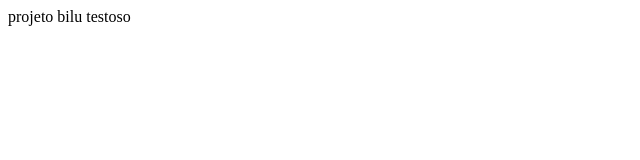
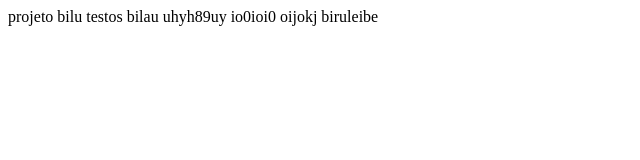
Before and after one commit to Moretto-San/EtBilu, a plain HTML site: page index.html in a window 1280 px wide. Shown: the whole page, without its empty margins (0-640 px from the left). Drawn offline with Linux system fonts and the light colour scheme.

Commit message:
inicio do design

```diff
--- a/index.html
+++ b/index.html
@@ -1,6 +1,11 @@
 <head>
-projeto bilu testoso
+projeto bilu testos
 </head>
 
 <body>
+    bilau
+    uhyh89uy
+    io0ioi0
+    oijokj
+    biruleibe
 </body>
```
Also changed, not shown: Untitled-1.txt (added).
